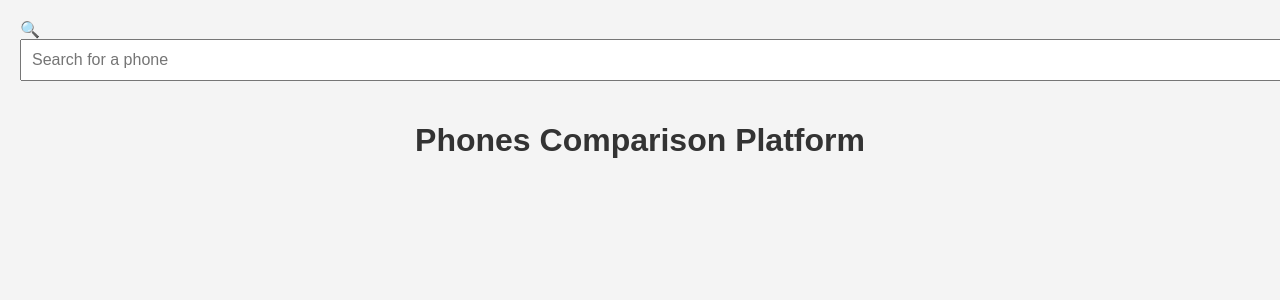
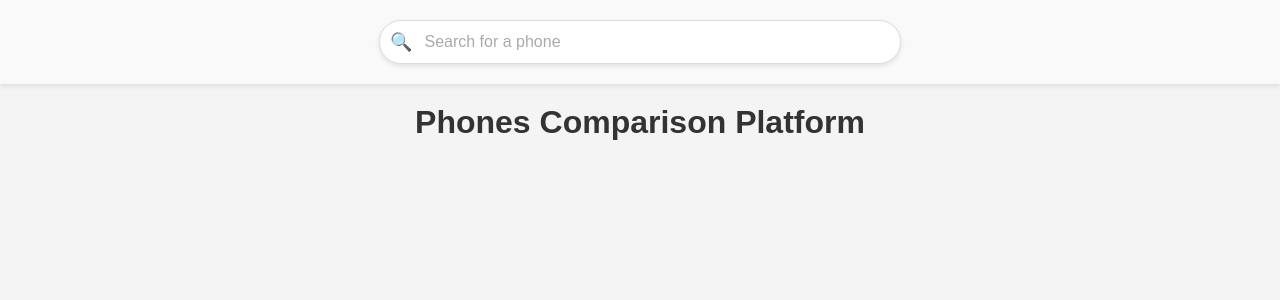
Before and after one commit to OmarElsehly/Smartphone-Comparison-Platform, a Flask app: page / in a window 1280 px wide. Shown: the top 300 px of the page. Run offline with Flask 3, Linux system fonts and the light colour scheme; data comes from the database, SQL or seed files in the repository.

Commit message:
Adding the required styles for the new design

```diff
--- a/website/static/styles.css
+++ b/website/static/styles.css
@@ -1,4 +1,4 @@
-
+/* General styling */
 body {
     font-family: Arial, sans-serif;
     margin: 0;
@@ -6,61 +6,55 @@ body {
     background-color: #f4f4f4;
 }
 
-h1, h2, h3 {
+header {
+    background-color: #f9f9f9;
+    padding: 20px;
+    box-shadow: 0 2px 5px rgba(0, 0, 0, 0.1);
+}
+
+.search-bar {
+    display: flex;
+    align-items: center;
+    max-width: 500px;
+    margin: 0 auto;
+    padding: 10px;
+    background-color: #fff;
+    border: 1px solid #ddd;
+    border-radius: 25px;
+    box-shadow: 0 2px 5px rgba(0, 0, 0, 0.1);
+}
+
+.search-bar .search-icon {
+    font-size: 18px;
+    margin-right: 10px;
+    color: #aaa;
+}
+
+.search-bar input {
+    border: none;
+    outline: none;
+    flex: 1;
+    font-size: 16px;
     color: #333;
 }
 
+.search-bar input::placeholder {
+    color: #aaa;
+}
+
+/* Page header */
+h1 {
+    text-align: center;
+    margin-top: 20px;
+    color: #333;
+}
+
+/* List styles */
 ul {
     list-style-type: none;
     padding: 0;
-}
-
-li {
-    margin: 10px 0;
-    padding: 10px;
-    background-color: #fff;
-    border: 1px solid #ddd;
-    border-radius: 5px;
-}
-
-a {
-    text-decoration: none;
-    color: #007BFF;
-}
-
-a:hover {
-    text-decoration: underline;
-}
-
-img {
-    max-width: 100%;
-    height: auto;
-    border: 1px solid #ddd;
-    border-radius: 5px;
-    margin-bottom: 10px;
-}
-body {
-    font-family: Arial, sans-serif;
-    padding: 20px;
-}
-
-h1 {
-    text-align: center;
-}
-
-#phone-search {
-    width: 100%;
-    padding: 10px;
-    font-size: 16px;
-    margin-bottom: 20px;
-}
-
-#phone-list {
-    display: grid;
-    grid-template-columns: repeat(auto-fill, minmax(300px, 1fr));
-    gap: 20px;
-    list-style-type: none;
-    padding: 0;
+    margin: 20px auto;
+    max-width: 1000px;
 }
 
 .phone-card {
@@ -70,7 +64,8 @@ h1 {
     display: flex;
     gap: 16px;
     align-items: center;
-    background-color: #f9f9f9;
+    background-color: #fff;
+    margin-bottom: 20px;
 }
 
 .phone-card img {
@@ -96,15 +91,9 @@ h1 {
     color: #666;
 }
 
-.phone-card .price {
-    font-size: 18px;
-    font-weight: bold;
-    color: #28a745;
-}
-
 .phone-card a {
     text-decoration: none;
-    color: inherit;
+    color: #007BFF;
 }
 
 .phone-card a:hover {
```
